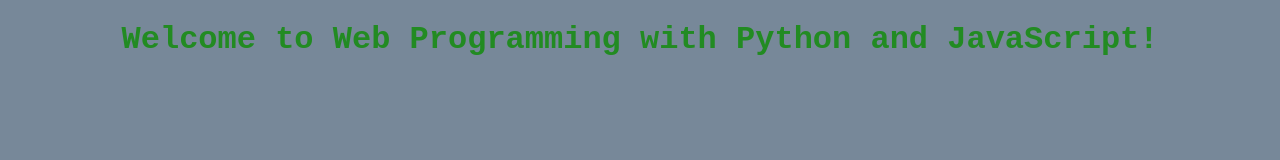
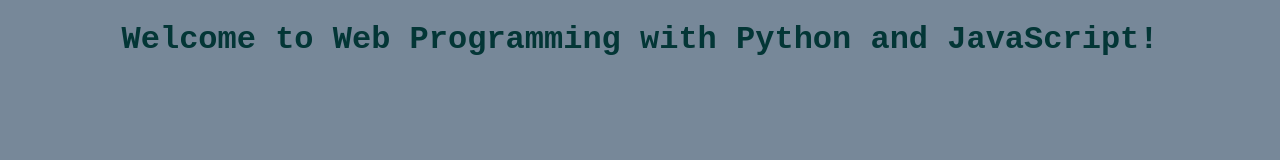
Before and after one commit to T4und3rC47008/zenturion, a plain HTML site: page hellojs.html in a window 1280 px wide. Drawn offline with Linux system fonts and the light colour scheme.

Commit message:
Changing text color to Heading

```diff
--- a/hellojs.html
+++ b/hellojs.html
@@ -12,7 +12,7 @@
         h1 {
             font-family: 'Courier New', Courier, monospace;
             font-weight: bold;
-            color: forestgreen;
+            color: rgb(3, 54, 54);
             text-align: center;
         }
     </style>
```
